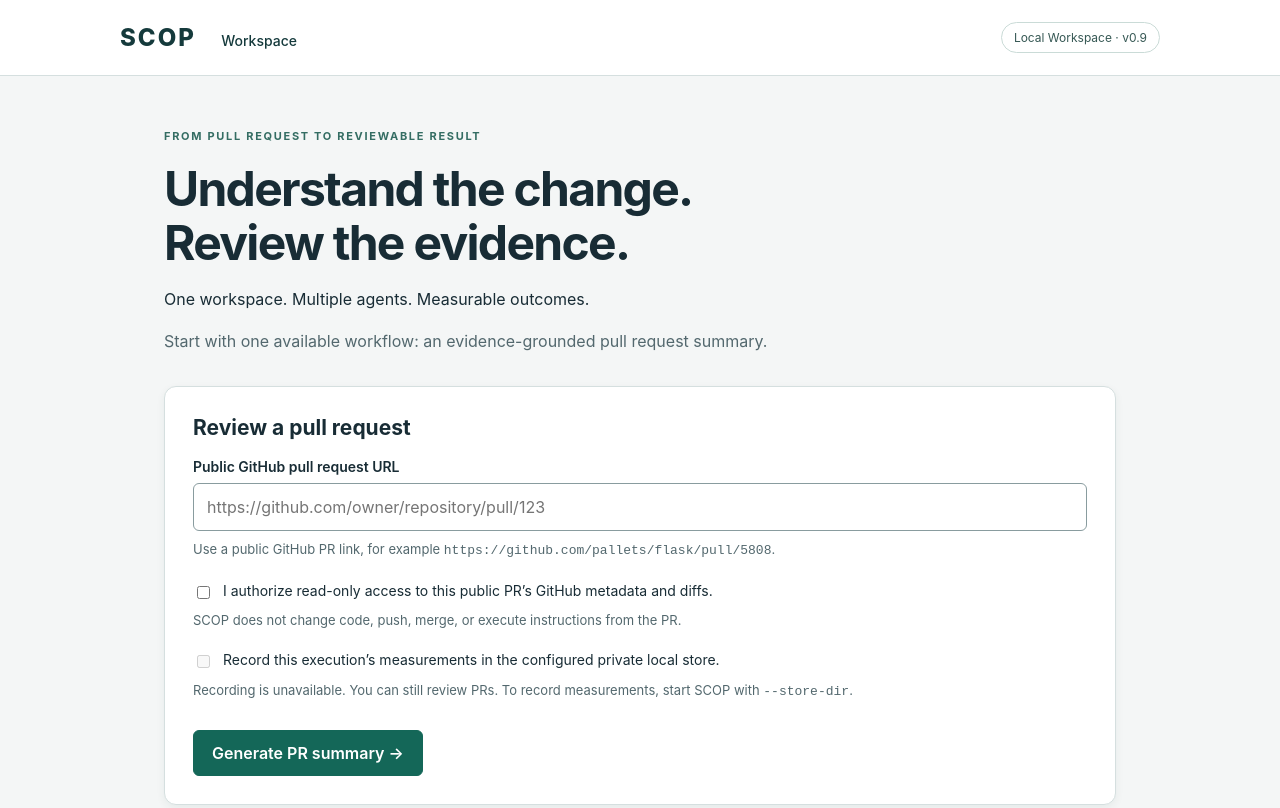
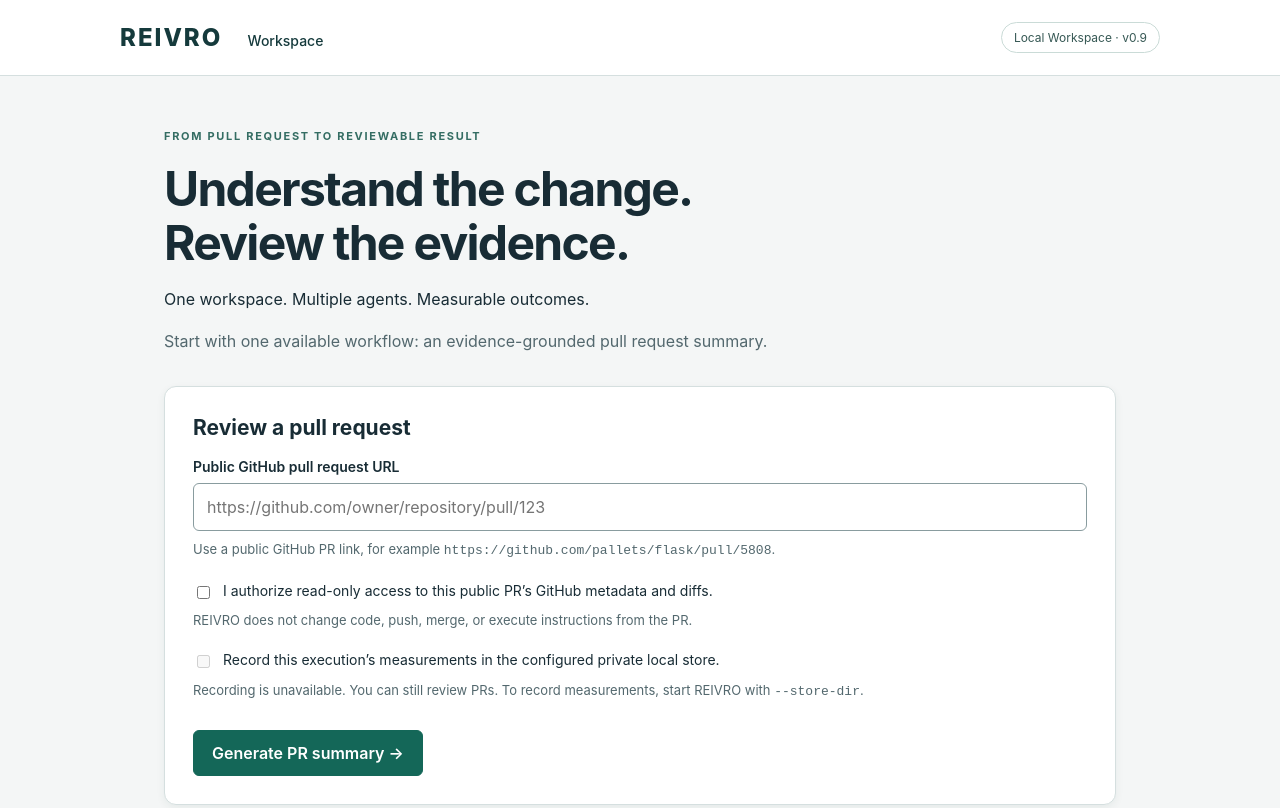
Before and after one commit to sovereis/REIVRO, a plain HTML site: page web/index.html in a window 1280 px wide. Shown: the top 808 px of the page. Drawn offline with Linux system fonts and the light colour scheme.

Commit message:
rebrand: update web/index.html from SCOP to REIVRO

```diff
--- a/web/index.html
+++ b/web/index.html
@@ -1,12 +1,12 @@
 <!doctype html>
-<html lang="en"><head><meta charset="utf-8"><meta name="viewport" content="width=device-width,initial-scale=1"><meta name="scop-token" content="__TOKEN__"><title>SCOP · Workspace</title><link rel="stylesheet" href="/style.css"><script src="/app.js" defer></script></head>
-<body><a class="skip-link" href="#main-content">Skip to main content</a><header><a href="/" class="brand">SCOP <span>Workspace</span></a><span class="badge">Local Workspace · v0.9</span></header>
+<html lang="en"><head><meta charset="utf-8"><meta name="viewport" content="width=device-width,initial-scale=1"><meta name="scop-token" content="__TOKEN__"><title>REIVRO · Workspace</title><link rel="stylesheet" href="/style.css"><script src="/app.js" defer></script></head>
+<body><a class="skip-link" href="#main-content">Skip to main content</a><header><a href="/" class="brand">REIVRO <span>Workspace</span></a><span class="badge">Local Workspace · v0.9</span></header>
 <main id="main-content" tabindex="-1"><section class="intro"><p class="eyebrow">FROM PULL REQUEST TO REVIEWABLE RESULT</p><h1>Understand the change.<br>Review the evidence.</h1><p>One workspace. Multiple agents. Measurable outcomes.</p><p class="muted">Start with one available workflow: an evidence-grounded pull request summary.</p></section>
 <section class="card"><h2>Review a pull request</h2><form id="run-form" novalidate><label for="pr-url">Public GitHub pull request URL</label><input id="pr-url" type="url" placeholder="https://github.com/owner/repository/pull/123" required autocomplete="off" aria-describedby="url-help url-error">
 <p class="hint" id="url-help">Use a public GitHub PR link, for example <code>https://github.com/pallets/flask/pull/5808</code>.</p>
 <p id="url-error" class="field-error" role="alert"></p>
-<label class="choice"><input id="github-consent" type="checkbox"> I authorize read-only access to this public PR’s GitHub metadata and diffs.</label><p class="hint">SCOP does not change code, push, merge, or execute instructions from the PR.</p>
-<label class="choice"><input id="record-consent" type="checkbox" disabled aria-describedby="store-help"> Record this execution’s measurements in the configured private local store.</label><p class="hint" id="store-help" data-availability="__MEASUREMENTS__">Recording is unavailable. You can still review PRs. To record measurements, start SCOP with <code>--store-dir</code>.</p>
+<label class="choice"><input id="github-consent" type="checkbox"> I authorize read-only access to this public PR’s GitHub metadata and diffs.</label><p class="hint">REIVRO does not change code, push, merge, or execute instructions from the PR.</p>
+<label class="choice"><input id="record-consent" type="checkbox" disabled aria-describedby="store-help"> Record this execution’s measurements in the configured private local store.</label><p class="hint" id="store-help" data-availability="__MEASUREMENTS__">Recording is unavailable. You can still review PRs. To record measurements, start REIVRO with <code>--store-dir</code>.</p>
 <button id="run-button" type="submit">Generate PR summary <span aria-hidden="true">→</span></button></form></section>
 <p id="status" role="status" aria-live="polite">Ready to review a public pull request.</p><section id="result" hidden class="card" aria-label="Workflow result"></section>
 <section id="feedback-panel" hidden class="card"><h2>Your evaluation</h2><p>Technical completion is not human acceptance. Submit your own review decision once.</p><form id="feedback-form"><label for="decision">Decision</label><select id="decision" required><option value="">Choose a decision</option><option value="accepted">Accepted</option><option value="needs_rework">Needs Rework</option></select><div class="columns"><div><label for="review-time">Review time (seconds, optional)</label><input id="review-time" type="number" min="0" max="604800" step="0.001"></div><div><label for="rework-time">Rework time (seconds, optional)</label><input id="rework-time" type="number" min="0" max="604800" step="0.001"></div></div><label for="provenance">Timing provenance</label><select id="provenance"><option value="human_reported">Human-reported estimate</option><option value="human_measured">Human-measured timing</option></select><p class="hint">Leave unknown times blank. Enter zero only when observed. Provenance applies to both supplied times.</p><label class="choice"><input id="feedback-consent" type="checkbox" required> I authorize saving this evaluation locally.</label><button type="submit">Save evaluation</button></form><p id="feedback-status" role="status"></p></section>
```
